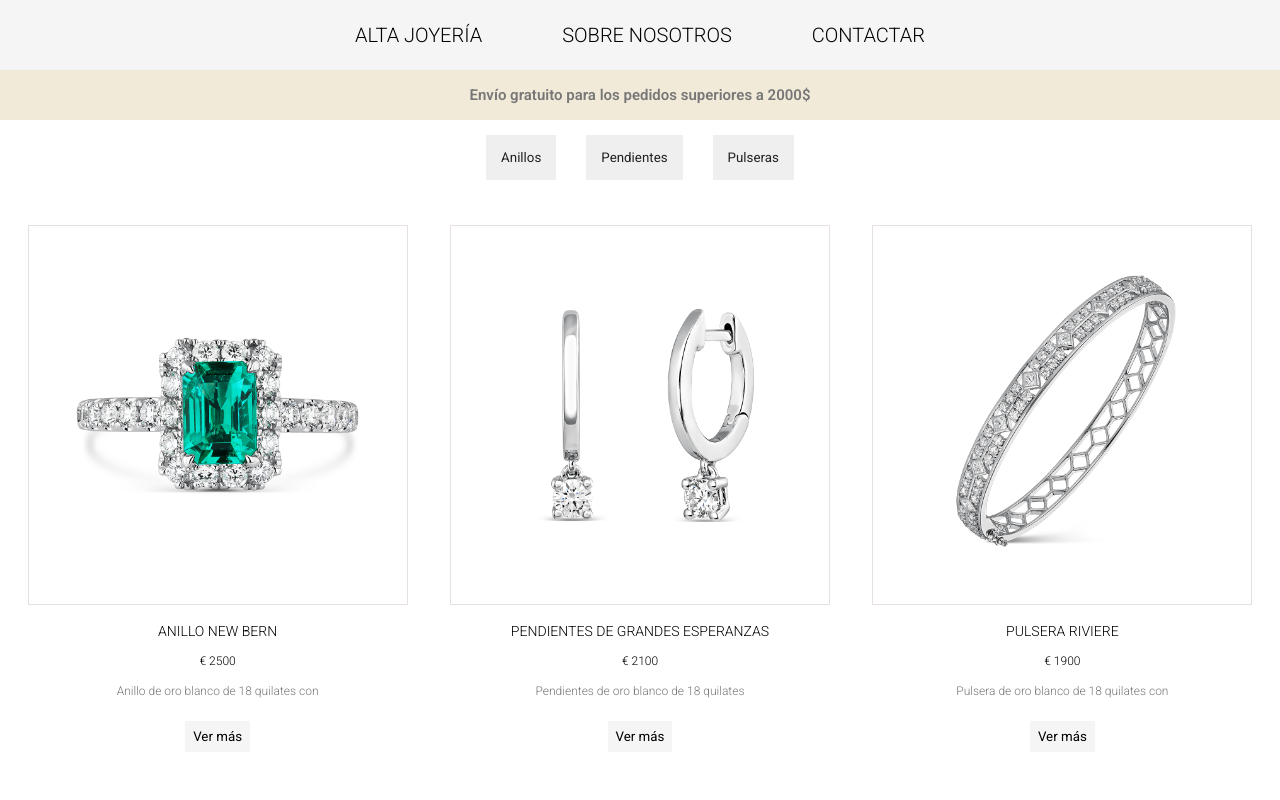
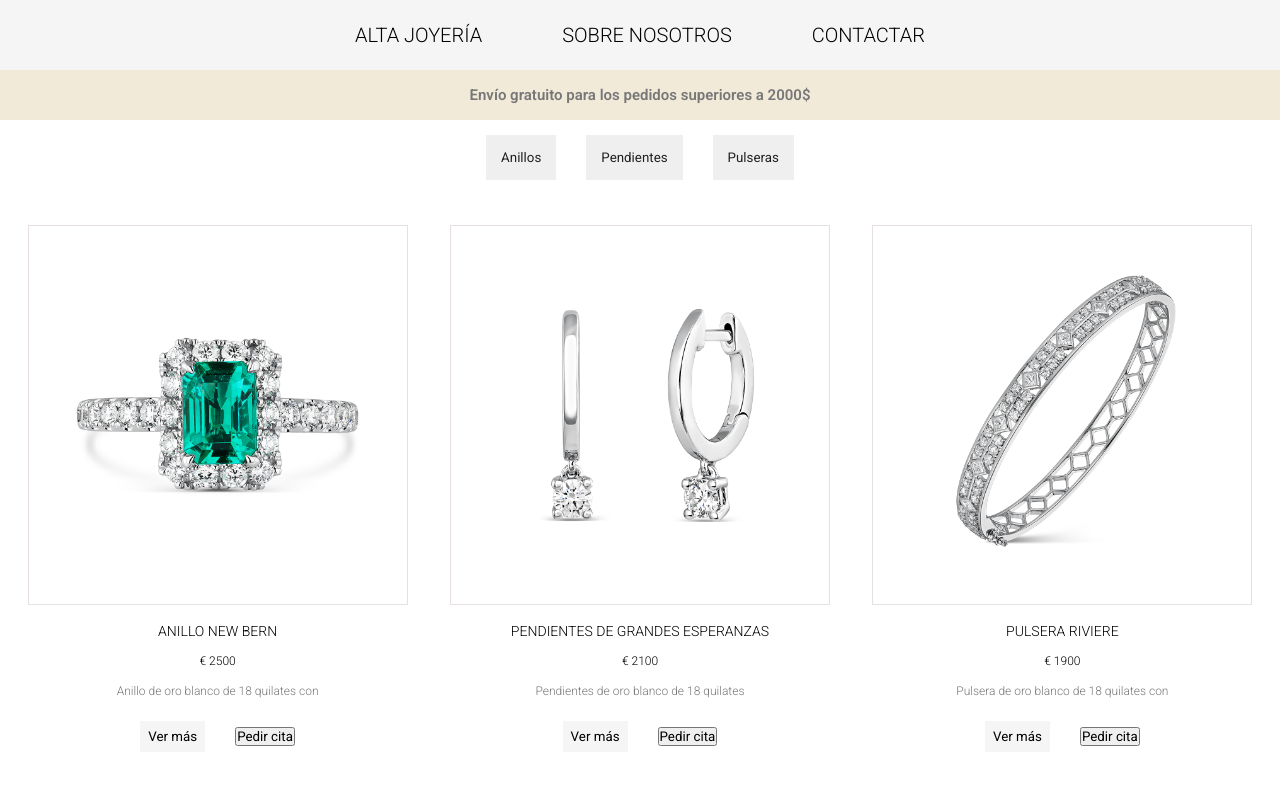
Before and after one commit to Xyrus9/AungStarWeb, a React (Create React App) app: page / in a window 1280 px wide. Shown: the top 800 px of the page. Built offline with nearby package versions, Linux system fonts and the light colour scheme.

Commit message:
Update Jewelry.js

```diff
--- a/src/Jewelry.js
+++ b/src/Jewelry.js
@@ -1,4 +1,5 @@
 import { useState } from "react";
+import ContactUs from "./ContactUs";
 
 function Jewelry({password}){
 const [showText,setShowText] = useState(false);
@@ -18,7 +19,7 @@ const showTextClick = (element) => {
             <h4> € { price }</h4>
             <p> { showMore ? description : description.substring(0, 40)} </p>
             <button className="seeMore" onClick={ ()=> showTextClick(element)}>{ showMore ? "Ver menos" : "Ver más"}</button>
-
+            <button className="" onClick={ ()=> <ContactUs/>}>Pedir cita</button>
         </div>)
     }
     ))}
```
